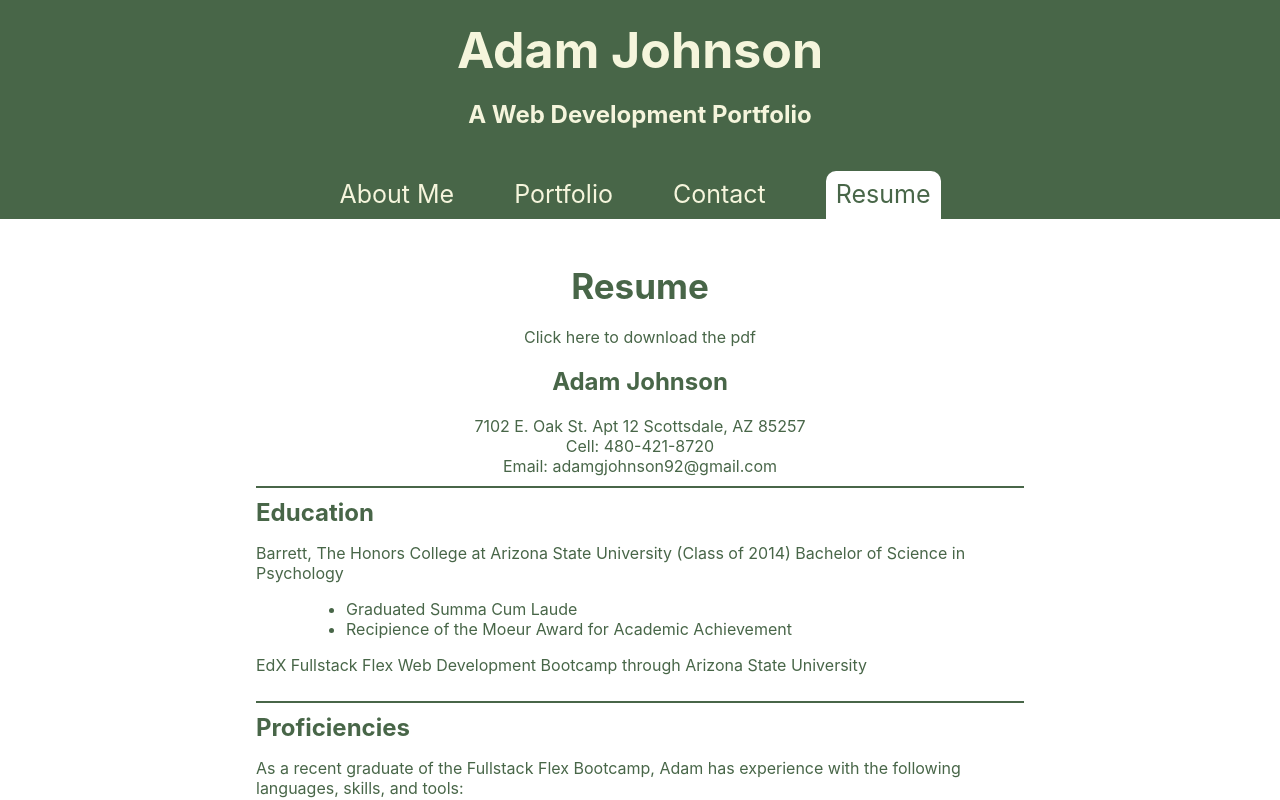
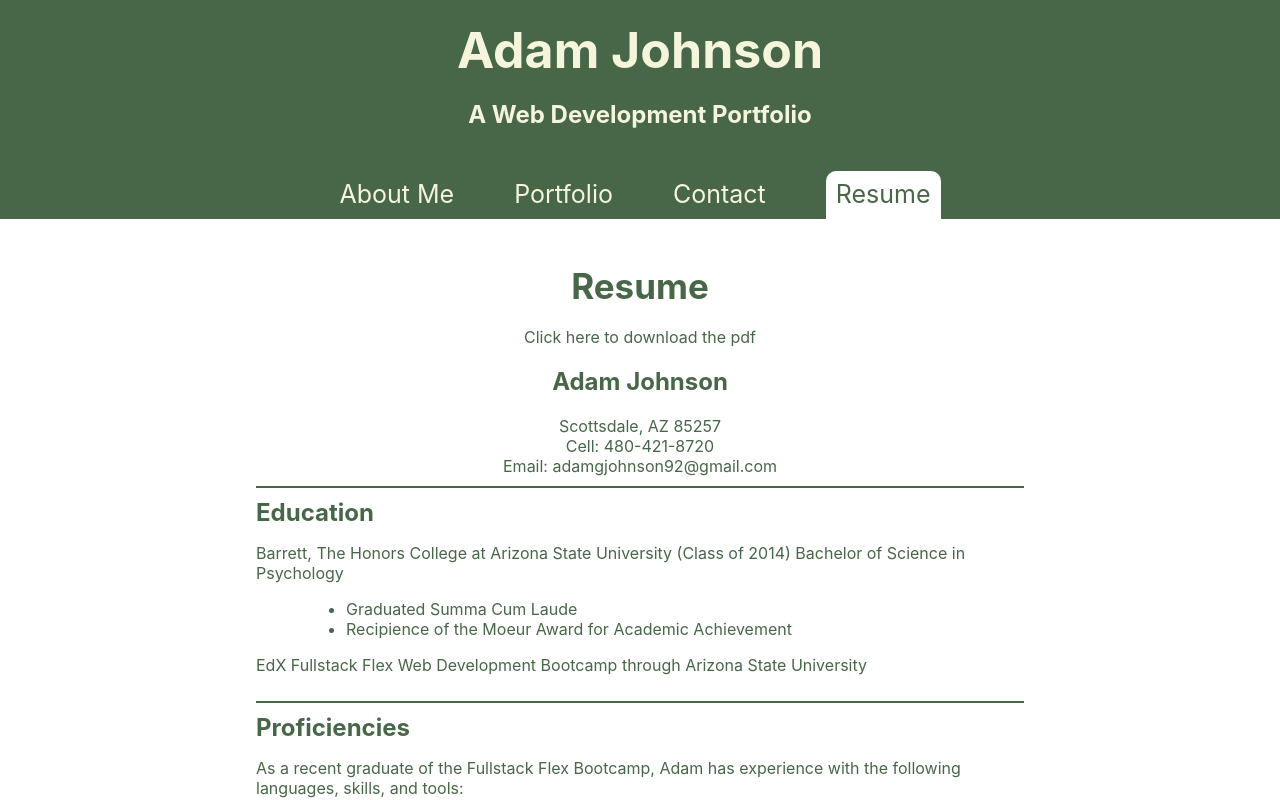
Before and after one commit to AdamJohnson92/Portfolio-Adam-Johnson, a React (Create React App) app: page / in a window 1280 px wide. Both pictures are taken after a click on the link "Resume". Shown: the top 800 px of the page. Built offline with nearby package versions, Linux system fonts and the light colour scheme.

Commit message:
Removed street address from resume section.

```diff
--- a/src/components/pages/Resume.js
+++ b/src/components/pages/Resume.js
@@ -4,7 +4,7 @@ export default function Resume() {
       <h3>Resume</h3>
       <a className="body-link text-green"href={require("../../assets/resume.pdf")} download={'Adam_G_Johnson_Resume.pdf'}> Click here to download the pdf</a>
       <h2> Adam Johnson</h2>
-      <p className='resume-contact-info'>7102 E. Oak St. Apt 12 Scottsdale, AZ 85257</p>
+      <p className='resume-contact-info'>Scottsdale, AZ 85257</p>
       <p className='resume-contact-info'>Cell: 480-421-8720</p>
       <p className='resume-contact-info'>Email: adamgjohnson92@gmail.com</p>
       <div className='resume-body'>
```
